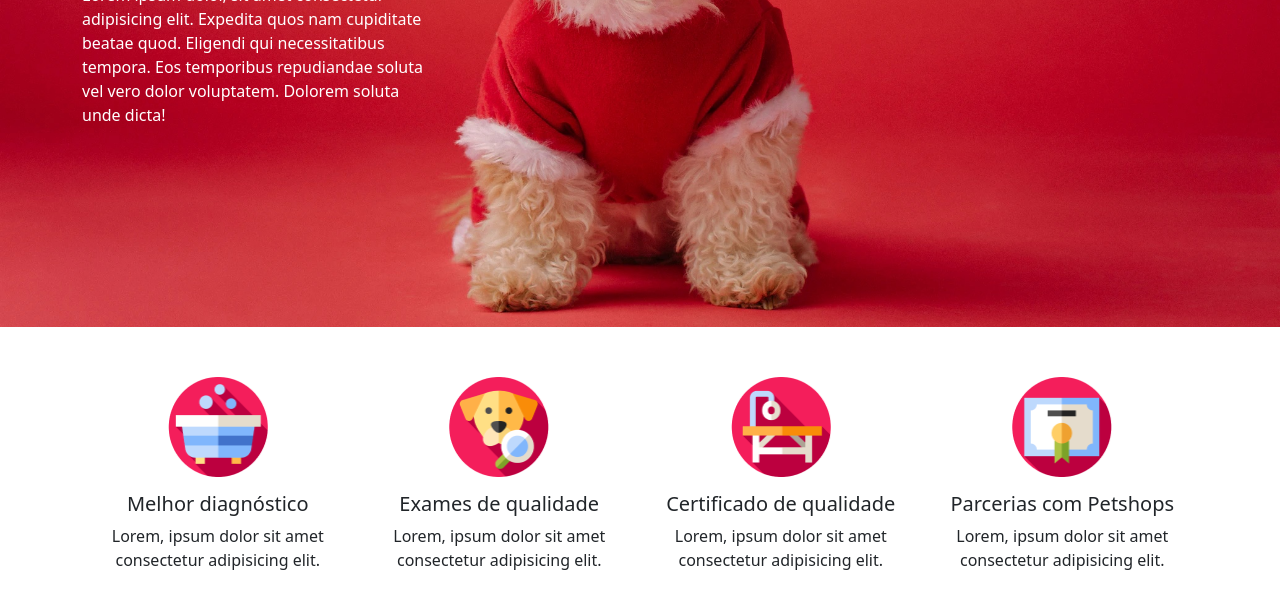
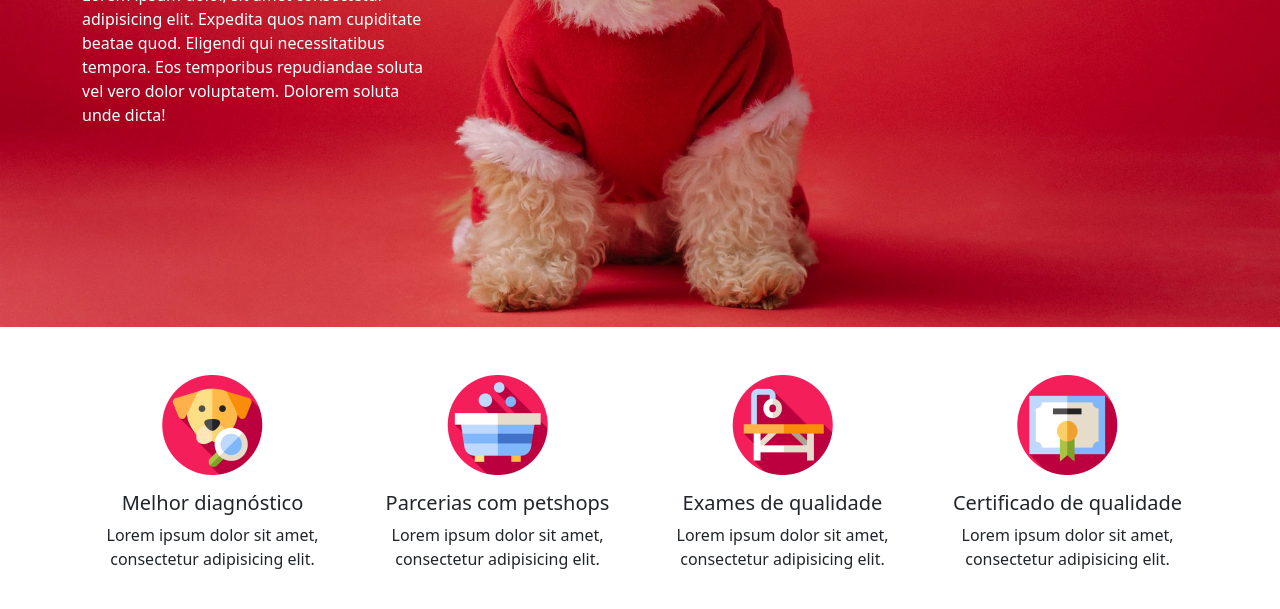
Before and after one commit to anapaulasanto/Bootstrap-project, a plain HTML site: page index.html in a window 1280 px wide. Shown: the part 533-1142 px from the top of the page. After the commit the page ends 1120 px from the top, so only its background shows below. Drawn offline with nearby package versions, Linux system fonts and the light colour scheme.

Commit message:
att section icons

```diff
--- a/index.html
+++ b/index.html
@@ -47,40 +47,30 @@
             </div>
         </div>
 
-<!--Section icons-->
-
-        <div class="container-icons">
-            <div class="container">
-                <div class="row">
-                    <div class="col-lg-12 col-md-12 col-sm-12">
-                        <section>
-                            <ul>
-                                <li>
-                                    <img src="assets/Section → List → Item → banho.png.png" alt="">
-                                    <h3>Melhor diagnóstico</h3>
-                                    <p>Lorem, ipsum dolor sit amet consectetur adipisicing elit.</p>
-                                </li>
-                                <li>
-                                    <img src="assets/Section → List → Item → diagnostico.png.png" alt="">
-                                    <h3>Exames de qualidade</h3>
-                                    <p>Lorem, ipsum dolor sit amet consectetur adipisicing elit.</p>
-                                </li>
-                                <li>
-                                    <img src="assets/Section → List → Item → exame.png.png" alt="">
-                                    <h3>Certificado de qualidade</h3>
-                                    <p>Lorem, ipsum dolor sit amet consectetur adipisicing elit.</p>
-                                </li>
-                                <li>
-                                    <img src="assets/Section → List → Item → qualidade.png.png" alt="">
-                                    <h3>Parcerias com Petshops</h3>
-                                    <p>Lorem, ipsum dolor sit amet consectetur adipisicing elit.</p>
-                                </li>
-                            </ul>
-                        </section>
-                        </div>
-                    </div>
+        <div class="container mt-5">
+            <div class="row">
+                <div class="col-3">
+                    <img src="assets/Section → List → Item → diagnostico.png.png" class="rounded mx-auto d-block" alt="">
+                    <h3 class="mt-3 text-center fs-5">Melhor diagnóstico</h3>
+                    <p class="text-center">Lorem ipsum dolor sit amet, consectetur adipisicing elit.</p>
+                </div>
+                <div class="col-3">
+                    <img src="assets/Section → List → Item → banho.png.png" class="rounded mx-auto d-block" alt="">
+                    <h3 class="mt-3 text-center fs-5">Parcerias com petshops</h3>
+                    <p class="text-center">Lorem ipsum dolor sit amet, consectetur adipisicing elit.</p>
+                </div>
+                <div class="col-3">
+                    <img src="assets/Section → List → Item → exame.png.png" class="rounded mx-auto d-block" alt="">
+                    <h3 class="mt-3 text-center fs-5">Exames de qualidade</h3>
+                    <p class="text-center">Lorem ipsum dolor sit amet, consectetur adipisicing elit.</p>
+                </div>
+                <div class="col-3">
+                    <img src="assets/Section → List → Item → qualidade.png.png" class="rounded mx-auto d-block" alt="">
+                    <h3 class="mt-3 text-center fs-5">Certificado de qualidade</h3>
+                    <p class="text-center">Lorem ipsum dolor sit amet, consectetur adipisicing elit.</p>
                 </div>
             </div>
+        </div>
     </main>
 </body>
 </html>
--- a/style.css
+++ b/style.css
@@ -67,31 +67,3 @@ span {
 .text-cabecalho > p {
     font-size: 16px;
 }
-
-.container-icons {
-    padding: 50px 0;
-}
-
-section  ul {
-    display: flex;
-    list-style-type: none;
-    justify-content: center;
-    align-items: center;
-    margin: 0;
-    padding: 0;
-    gap: 10px;
-}
-
-section li {
-    text-align: center;
-}
-
-section li img {
-    width: 100px;
-    height: 100px;
-}
-
-section li h3 {
-    margin-top: 15px;
-    font-size: 20px;
-}
```
